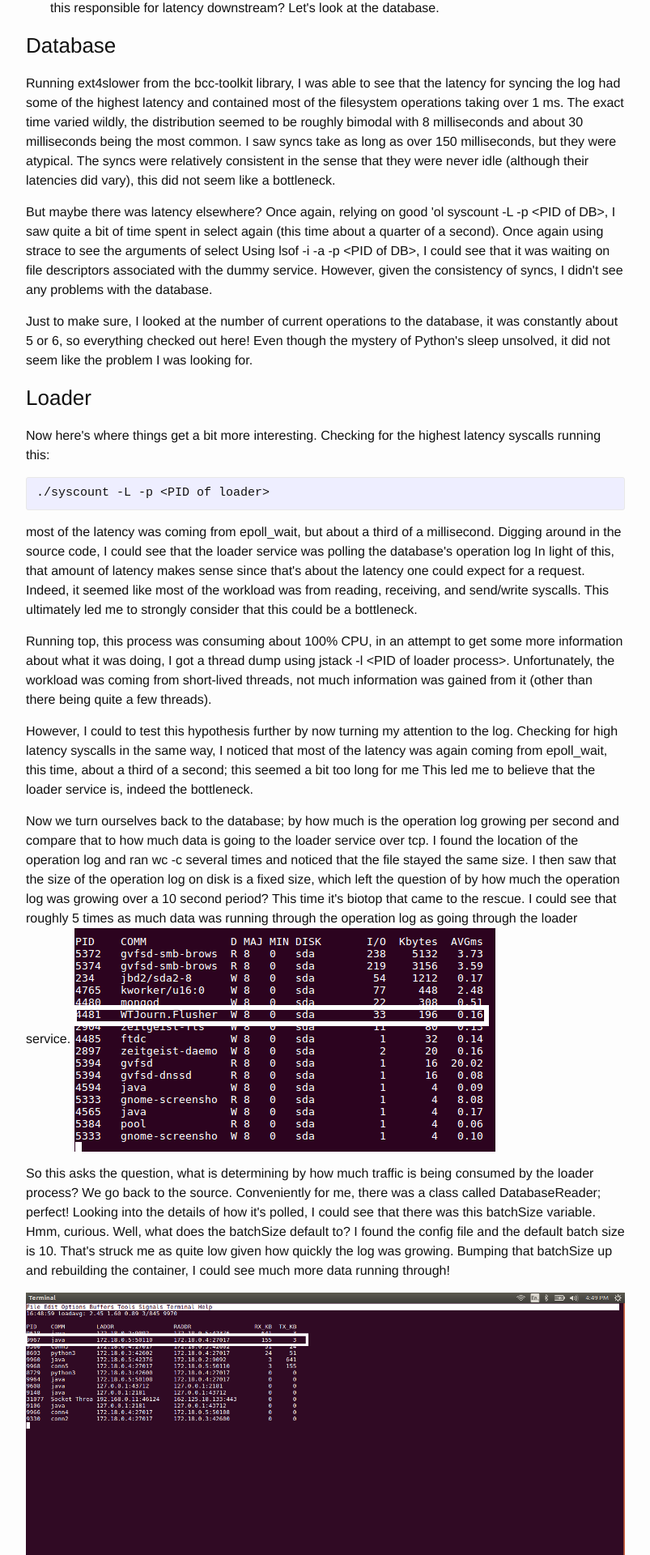
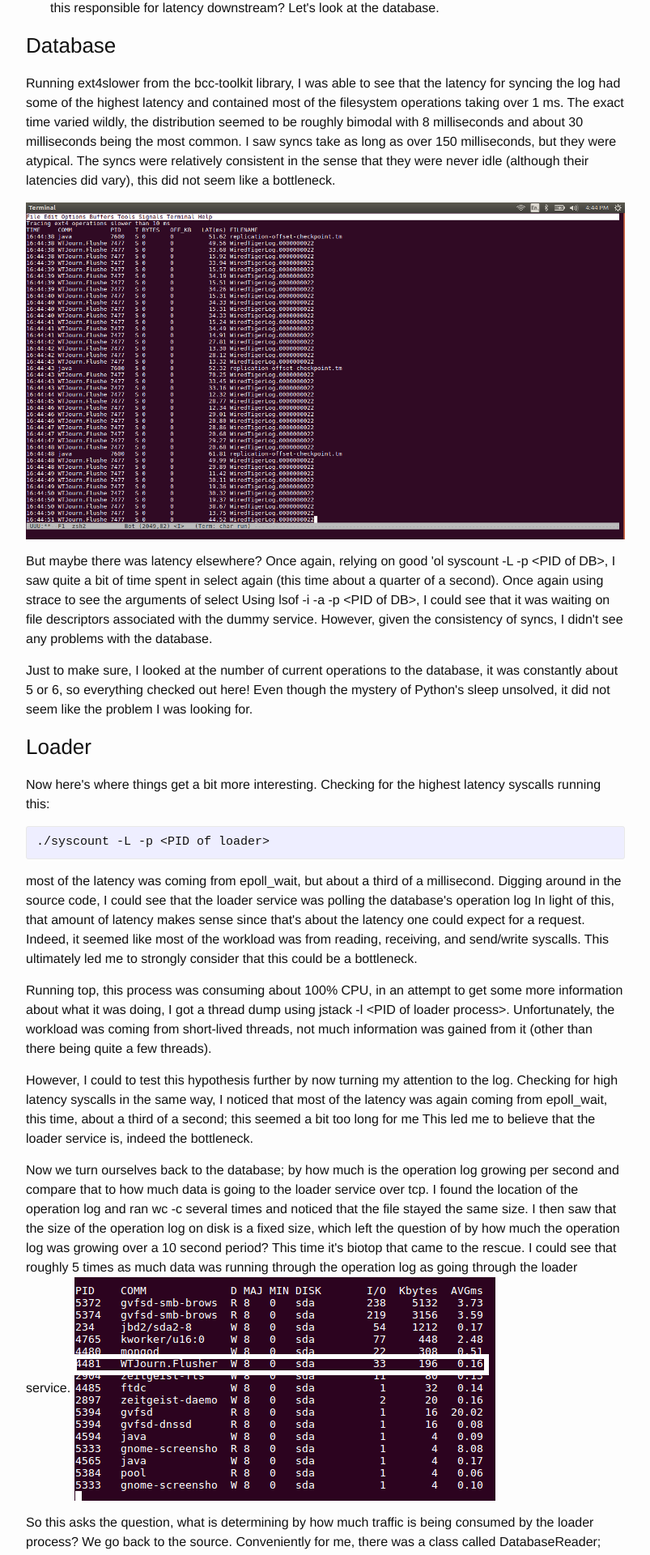
Before and after one commit to b-t-g/b-t-g.github.io, a Jekyll site: the page built from _posts/2018-04-09-bcc.html, in a window 1280 px wide. Shown: the part 2492-4412 px from the top of the page at 81% size, without its empty margins (238-1041 px from the left). Built offline with Jekyll 4.4.1, drawn with Linux system fonts in a browser that asks for light colours; formulas are drawn with MathJax 3.

Commit message:
Add ext4slower, change .com to .io when appropriate.

```diff
--- a/_posts/2018-04-09-bcc.html
+++ b/_posts/2018-04-09-bcc.html
@@ -76,7 +76,7 @@ After looking around the available tcp tools, I found tcptop to be the best tool
 
 
 <div class="figure">
-<p><img src="https://b-t-g.github.com/assets/tcp_before.png" alt="tcp_before.png" />
+<p><img src="https://b-t-g.github.io/assets/tcp_before.png" alt="tcp_before.png" />
 </p>
 </div>
 
@@ -88,7 +88,7 @@ the entire system, however, I did see that Python and the database were pretty h
 
 
 <div class="figure">
-<p><img src="https://b-t-g.github.com/assets/global_latency.png" alt="global_latency.png" />
+<p><img src="https://b-t-g.github.io/assets/global_latency.png" alt="global_latency.png" />
 </p>
 </div>
 <p>
@@ -117,6 +117,12 @@ the filesystem operations taking over 1 ms. The exact time varied wildly, the di
 I saw syncs take as long as over 150 milliseconds, but they were atypical. The syncs were relatively consistent in the sense that they were never idle (although their latencies did vary),
 this did not seem like a bottleneck.
 </p>
+
+
+<div class="figure">
+<p><img src="https://b-t-g.github.io/assets/ext4slower.png" alt="ext4slower.png" />
+</p>
+</div>
 
 <p>
 But maybe there was latency elsewhere? Once again, relying on good 'ol syscount -L -p &lt;PID of DB&gt;, I saw quite a bit of time spent in select again (this time about a quarter of a second).
@@ -162,7 +168,7 @@ Now we turn ourselves back to the database; by how much is the operation log gro
 the location of the operation log and ran wc -c several times and noticed that the file stayed the same size. I then saw that the size of the operation log on disk is a fixed size, which
 left the question of by how much the operation log was growing over a 10 second period? This time it's biotop that came to the rescue. I could see that roughly 5 times as much data was running
 through the operation log as going through the loader service.
-<img src="https://b-t-g.github.com/assets/biotop.png" alt="biotop.png" />
+<img src="https://b-t-g.github.io/assets/biotop.png" alt="biotop.png" />
 </p>
 
 <p>
@@ -174,7 +180,7 @@ Bumping that batchSize up and rebuilding the container, I could see much more da
 
 
 <div class="figure">
-<p><img src="https://b-t-g.github.com/assets/tcp_after.png" alt="tcp_after.png" />
+<p><img src="https://b-t-g.github.io/assets/tcp_after.png" alt="tcp_after.png" />
 </p>
 </div>
 </div>
```
